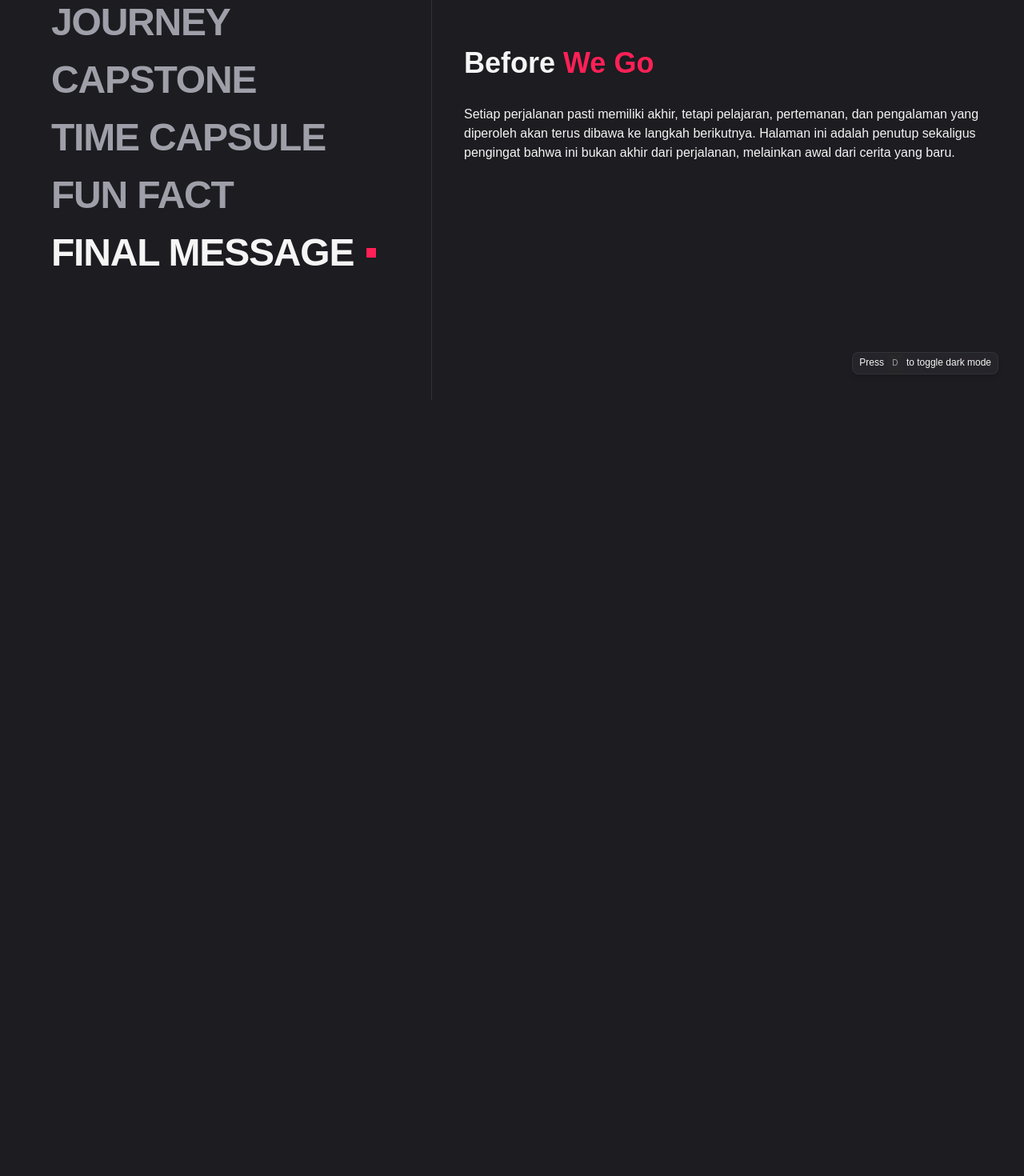
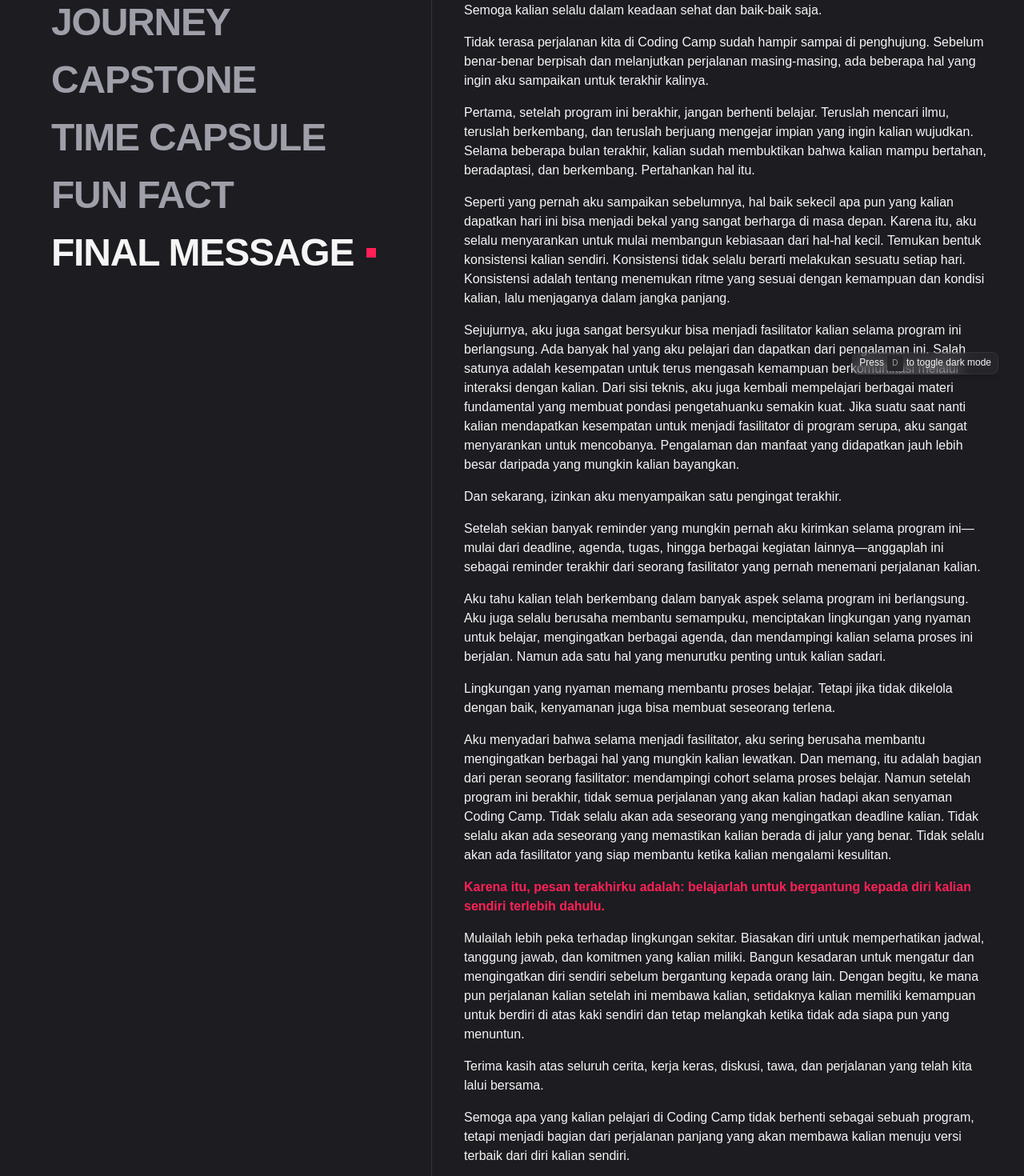
Before and after one commit to afifrohul/cfc-22-the-last-commit, a React (Vite) app: page /final-message in a window 1280 px wide. Shown: the part 300-1770 px from the top of the page at 80% size. Before the commit the page ends 800 px from the top, so only its background shows below. Built offline with nearby package versions, Linux system fonts and the light colour scheme.

Commit message:
feat: update final message page

```diff
--- a/src/pages/final-message.tsx
+++ b/src/pages/final-message.tsx
@@ -21,6 +21,98 @@ export default function FinalMessage() {
             bahwa ini bukan akhir dari perjalanan, melainkan awal dari cerita
             yang baru.
           </p>
+          <p>Halo Cohort CFC-22 👋</p>
+          <p>Semoga kalian selalu dalam keadaan sehat dan baik-baik saja.</p>
+          <p>
+            Tidak terasa perjalanan kita di Coding Camp sudah hampir sampai di
+            penghujung. Sebelum benar-benar berpisah dan melanjutkan perjalanan
+            masing-masing, ada beberapa hal yang ingin aku sampaikan untuk
+            terakhir kalinya.
+          </p>
+          <p>
+            Pertama, setelah program ini berakhir, jangan berhenti belajar.
+            Teruslah mencari ilmu, teruslah berkembang, dan teruslah berjuang
+            mengejar impian yang ingin kalian wujudkan. Selama beberapa bulan
+            terakhir, kalian sudah membuktikan bahwa kalian mampu bertahan,
+            beradaptasi, dan berkembang. Pertahankan hal itu.
+          </p>
+          <p>
+            Seperti yang pernah aku sampaikan sebelumnya, hal baik sekecil apa
+            pun yang kalian dapatkan hari ini bisa menjadi bekal yang sangat
+            berharga di masa depan. Karena itu, aku selalu menyarankan untuk
+            mulai membangun kebiasaan dari hal-hal kecil. Temukan bentuk
+            konsistensi kalian sendiri. Konsistensi tidak selalu berarti
+            melakukan sesuatu setiap hari. Konsistensi adalah tentang menemukan
+            ritme yang sesuai dengan kemampuan dan kondisi kalian, lalu
+            menjaganya dalam jangka panjang.
+          </p>
+          <p>
+            Sejujurnya, aku juga sangat bersyukur bisa menjadi fasilitator
+            kalian selama program ini berlangsung. Ada banyak hal yang aku
+            pelajari dan dapatkan dari pengalaman ini. Salah satunya adalah
+            kesempatan untuk terus mengasah kemampuan berkomunikasi melalui
+            interaksi dengan kalian. Dari sisi teknis, aku juga kembali
+            mempelajari berbagai materi fundamental yang membuat pondasi
+            pengetahuanku semakin kuat. Jika suatu saat nanti kalian mendapatkan
+            kesempatan untuk menjadi fasilitator di program serupa, aku sangat
+            menyarankan untuk mencobanya. Pengalaman dan manfaat yang didapatkan
+            jauh lebih besar daripada yang mungkin kalian bayangkan.
+          </p>
+          <p>Dan sekarang, izinkan aku menyampaikan satu pengingat terakhir.</p>
+          <p>
+            Setelah sekian banyak reminder yang mungkin pernah aku kirimkan
+            selama program ini—mulai dari deadline, agenda, tugas, hingga
+            berbagai kegiatan lainnya—anggaplah ini sebagai reminder terakhir
+            dari seorang fasilitator yang pernah menemani perjalanan kalian.
+          </p>
+          <p>
+            Aku tahu kalian telah berkembang dalam banyak aspek selama program
+            ini berlangsung. Aku juga selalu berusaha membantu semampuku,
+            menciptakan lingkungan yang nyaman untuk belajar, mengingatkan
+            berbagai agenda, dan mendampingi kalian selama proses ini berjalan.
+            Namun ada satu hal yang menurutku penting untuk kalian sadari.
+          </p>
+          <p>
+            Lingkungan yang nyaman memang membantu proses belajar. Tetapi jika
+            tidak dikelola dengan baik, kenyamanan juga bisa membuat seseorang
+            terlena.
+          </p>
+          <p>
+            Aku menyadari bahwa selama menjadi fasilitator, aku sering berusaha
+            membantu mengingatkan berbagai hal yang mungkin kalian lewatkan. Dan
+            memang, itu adalah bagian dari peran seorang fasilitator:
+            mendampingi cohort selama proses belajar. Namun setelah program ini
+            berakhir, tidak semua perjalanan yang akan kalian hadapi akan
+            senyaman Coding Camp. Tidak selalu akan ada seseorang yang
+            mengingatkan deadline kalian. Tidak selalu akan ada seseorang yang
+            memastikan kalian berada di jalur yang benar. Tidak selalu akan ada
+            fasilitator yang siap membantu ketika kalian mengalami kesulitan.
+          </p>
+          <p className="font-bold text-rose-500">
+            Karena itu, pesan terakhirku adalah: belajarlah untuk bergantung
+            kepada diri kalian sendiri terlebih dahulu.
+          </p>
+          <p>
+            Mulailah lebih peka terhadap lingkungan sekitar. Biasakan diri untuk
+            memperhatikan jadwal, tanggung jawab, dan komitmen yang kalian
+            miliki. Bangun kesadaran untuk mengatur dan mengingatkan diri
+            sendiri sebelum bergantung kepada orang lain. Dengan begitu, ke mana
+            pun perjalanan kalian setelah ini membawa kalian, setidaknya kalian
+            memiliki kemampuan untuk berdiri di atas kaki sendiri dan tetap
+            melangkah ketika tidak ada siapa pun yang menuntun.
+          </p>
+          <p>
+            Terima kasih atas seluruh cerita, kerja keras, diskusi, tawa, dan
+            perjalanan yang telah kita lalui bersama.
+          </p>
+          <p>
+            Semoga apa yang kalian pelajari di Coding Camp tidak berhenti
+            sebagai sebuah program, tetapi menjadi bagian dari perjalanan
+            panjang yang akan membawa kalian menuju versi terbaik dari diri
+            kalian sendiri.
+          </p>
+          <p>Sampai jumpa di perjalanan berikutnya 🙌</p>
+          <p>— Fasilitator CFC-22 | Afif Rohul Abrori</p>
         </div>
       </div>
     </div>
```
